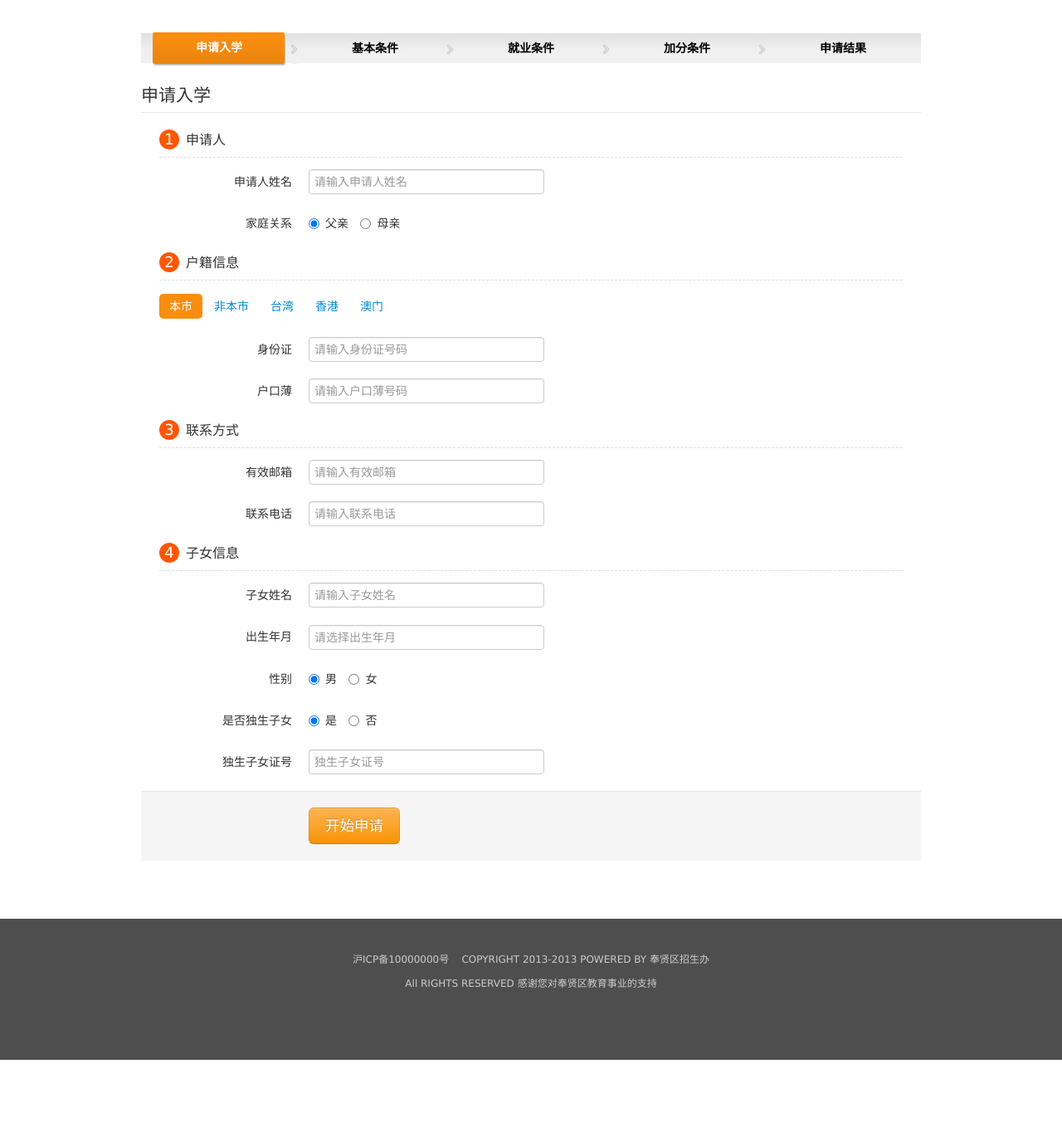
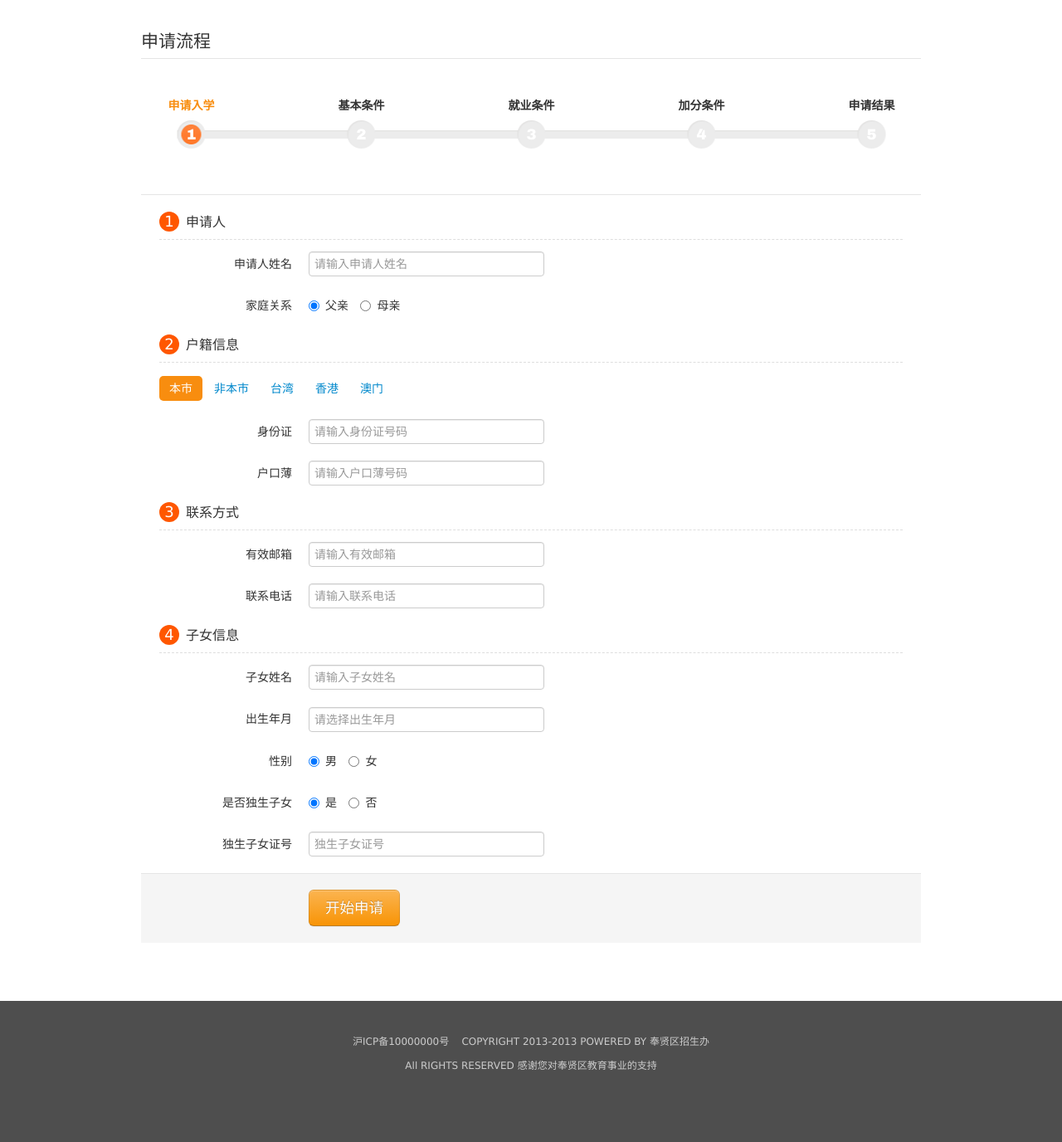
Before and after one commit to xiangpaopao/eduManage, a PHP site: page /guide.php in a window 1280 px wide. Shown: the part 86-1462 px from the top of the page at 83% size. Before the commit the page ends 1363 px from the top, so only its background shows below. Run offline with PHP 8.4, Linux system fonts and the light colour scheme; some libraries are stand-ins or nearby versions.

Commit message:
导航栏样式 后台交互
导航栏样式 后台交互

```diff
--- a/css/style.css
+++ b/css/style.css
@@ -49,18 +49,25 @@ body{font: 14px/1.6 Verdana, Helvetica, sans-serif;}
 #appbox1 #myTab{ margin:10px 22px 20px 22px;}
 #appbox1 #myTab .active a{ background:#f88d0f;}
 .form-horizontal .form-actions {padding-left: 202px;}
-#guideBar{	margin-top:40px}
-.flow-steps-order {width: 100%;margin-bottom: 15px}
-.flow-steps-order ol {height: 40px;background: url(../img/barbg.png) repeat-x;margin:0}
-.flow-steps-order .num5 li {width: 20%}
-.flow-steps-order .done {color: rgb(0, 0, 0)}
-.flow-steps-order li {display: inline;float: left;text-align: centerfont-size: 14px;background: url(../img/arrow.png) no-repeat 100% 1px;color: rgb(128, 128, 128)}
-.flow-steps-order .done .state {font-weight: 700}
-.flow-steps-order .state {height: 36px;line-height: 36px}
-.flow-steps-order span {display: block}
-.flow-steps-order li {text-align: center;font-size: 14px;color: rgb(128, 128, 128)}
-.flow-steps-order .last {background-image: none}
-.flow-steps-order .current .state {width: 161px;height: 40px;margin: -1px auto 0;background:url(../img/baractive.png) no-repeat;color: rgb(255, 255, 255)}
+#guideBar{margin:26px 0 20px 0; padding-bottom:45px;border-bottom: 1px solid #E5E5E5;}
+.flowstep {margin: 12px auto 10px;padding: 0;}
+.flowstep {width: 940px;margin: 0 auto;padding: 20px 0;}
+.flowstep ol {overflow: hidden;zoom: 1;}
+.flowstep-5 {margin-left: -42px;width: 1025px;}
+.flowstep-5 li {width: 205px;}
+.flowstep li {float: left;text-align: center;}
+.flowstep .step-first .step-done .step-no {background-position: 50% -204px;}
+.flowstep .step-done .step-no {background-position: 50% -170px; text-indent:-1000em}
+.flowstep .step-no {height: 34px;line-height: 34px;font-family: 'arial black';color: #FFF;font-size: 18px;}
+.flowstep .step-no, .flowstep .step-sub-box .step-sub {background: url(../img/guidebar.png?2) no-repeat 50% -102px;}
+.flowstep .step-cur .step-name {color: #f88d0f;}
+.flowstep .step-cur .step-no {background-position: 50% 0;}
+.flowstep .step-first .step-cur .step-no {background-position: 50% -34px;}
+.flowstep .step-last .step-no {background-position: 50% -136px;}
+.flowstep .step-last .step-cur .step-no {background-position: 50% -68px;}
+.flowstep .step-name{margin-bottom:8px;font-weight: 600; font-size:14px}
+.form-horizontal {margin-top:30px;}
+
 
 /* result */
 #resultBody{background:url(../img/result.jpg) repeat-x  bottom center; height:580px}
@@ -75,3 +82,9 @@ body{font: 14px/1.6 Verdana, Helvetica, sans-serif;}
 #adminBody{margin-top:30px;}
 #adminBody table select{ margin:0}
 #adminBody table td{ line-height:30px}
+#appendedInputButton{text-align:center; width:30px}
+#adminTopBar{margin-bottom:20px; line-height:24px}
+#adminTopBar .input-append{ margin:0}
+#adminTopBar em{ font-size:18px; color:#f88d0f}
+#adminBody input[type="checkbox"] {margin:-2px 4px 0 0;}
+#adminBody .breadcrumb li{padding:0 10px 0 0}
--- a/guide.php
+++ b/guide.php
@@ -1,21 +1,47 @@
 <?php require_once ('header.php'); ?>
 <div class="container">
-  <div id="guideBar" class="flow-steps-order">
-    <ol class="num5">
-      <li class="done current"> <span class="state">申请入学</span> </li>
-      <li class="done"> <span class="state">基本条件</span> </li>
-      <li class="done"> <span class="state">就业条件</span> </li>
-      <li class="done"> <span class="state">加分条件</span> </li>
-      <li class="done last"> <span class="state">申请结果</span> </li>
-    </ol>
-  </div>
-  <!-- 申请入学 -->
-  <div id="appbox1">
   <form class="form-horizontal">
     <fieldset>
       <div id="legend" class="">
-          <legend class="">申请入学</legend>
+        <legend class="">申请流程</legend>
       </div>
+      <div id="guideBar" class="flowstep">
+        <ol class="flowstep-5">
+          <li class="step-first">
+            <div class="step-cur">
+              <div class="step-name">申请入学</div>
+              <div class="step-no">1</div>
+            </div>
+          </li>
+          <li>
+            <div class="">
+              <div class="step-name">基本条件</div>
+              <div class="step-no">2</div>
+            </div>
+          </li>
+          <li>
+            <div class="">
+              <div class="step-name">就业条件</div>
+              <div class="step-no">3</div>
+            </div>
+          </li>
+          <li>
+            <div class="">
+              <div class="step-name">加分条件</div>
+              <div class="step-no">4</div>
+            </div>
+          </li>
+          <li class="step-last">
+            <div class="">
+              <div class="step-name">申请结果</div>
+              <div class="step-no">5</div>
+            </div>
+          </li>
+        </ol>
+      </div>
+
+      <!-- 申请入学 -->
+      <div id="appbox1">
         <h4><b>1</b>申请人</h4>
         <div class="control-group">
           <label class="control-label" for="input01">申请人姓名</label>
@@ -149,8 +175,6 @@
         <div class="control-group">
           <label class="control-label" for="input01">性别</label>
           <div class="controls">
-
-
             <label class="radio inline">
               <input type="radio" value="1" checked="checked" name="sex">
               男 </label>
@@ -179,17 +203,10 @@
         <div class="form-actions">
           <div id="setp1-next" class="btn btn-warning btn-large">开始申请</div>
         </div>
-      </fieldset>
-    </form>
       </div>
 
       <!-- 基本条件 -->
       <div id="appbox2" style="display:none">
-    <form class="form-horizontal">
-      <fieldset>
-        <div id="legend" class="">
-          <legend class="">基本条件</legend>
-        </div>
       <div class="control-group">
         <label class="control-label">居住证</label>
         <div class="controls">
@@ -222,17 +239,10 @@
         <div id="setp2-prev" class="btn btn-large">上一步</div>
         <div id="setp2-next" class="btn btn-warning btn-large">下一步</div>
       </div>
-      </fieldset>
-    </form>
 </div>
 
 <!-- 就业条件 -->
 <div id="appbox3" style="display:none">
-    <form class="form-horizontal">
-      <fieldset>
-        <div id="legend" class="">
-          <legend class="">就业条件</legend>
-        </div>
     <div class="control-group">
       <label class="control-label" for="input01">就业情况</label>
       <div class="controls">
@@ -266,17 +276,10 @@
       <div id="setp3-prev" class="btn btn-large">上一步</div>
       <div id="setp3-next" class="btn btn-warning btn-large">下一步</div>
     </div>
-      </fieldset>
-    </form>
     </div>
 
     <!-- 加分条件 -->
     <div id="appbox4" style="display:none">
-    <form class="form-horizontal">
-      <fieldset>
-        <div id="legend" class="">
-          <legend class="">加分条件</legend>
-        </div>
     <div class="control-group">
       <label class="control-label">学历或者职称</label>
       <div class="controls">
@@ -307,12 +310,12 @@
         </select>
       </div>
     </div>
-        <div id="control-award-id" class="control-group" style="display:none"><label class="control-label" for="input01">奖励编号</label>
+    <div id="control-award-id" class="control-group" style="display:none">
+      <label class="control-label" for="input01">奖励编号</label>
       <div class="controls">
         <input type="text" placeholder="请输入奖励编号" class="input-xlarge">
       </div>
     </div>
-
     <div id="control-award-pic" class="control-group" style="display:none">
       <label class="control-label">上传证书图片</label>
 
@@ -321,11 +324,9 @@
         <input class="input-file" id="fileInput" type="file">
       </div>
     </div>
-
     <div class="form-actions">
       <div id="setp4-prev" class="btn btn-large">上一步</div>
-          <a id="setp4-next" href="result.php" class="btn btn-warning btn-large">提交申请</a>
-        </div>
+      <a id="setp4-next" href="result.php" class="btn btn-warning btn-large">提交申请</a> </div>
   </fieldset>
 </form>
 </div>
@@ -333,31 +334,41 @@
 <script>
 $(document).ready(function(e) {
 	var $allBox = $('#appbox1,#appbox2,#appbox3,#appbox4');
-	var $done = $('.done');
+	var $setp = $('#guideBar ol li').children('div');
 
 	$('#setp2-prev').click(function(){
 			$allBox.hide();
-			$done.removeClass('current');
+			$setp.eq(0).removeClass('step-done');
+			$setp.eq(0).addClass('step-cur');
+			$setp.eq(1).removeClass('step-cur');
 			$('#appbox1').show();
-			$done.eq(0).addClass('current');
 	});
 	$('#setp1-next,#setp3-prev').click(function(){
 			$allBox.hide();
-			$done.removeClass('current');
+			$setp.eq(0).removeClass('step-cur');
+			$setp.eq(0).addClass('step-done');
+			$setp.eq(1).addClass('step-cur');
+			$setp.eq(1).removeClass('step-done');
+			$setp.eq(2).removeClass('step-cur');
 			$('#appbox2').show();
-			$done.eq(1).addClass('current');
 	});
 	$('#setp2-next,#setp4-prev').click(function(){
 			$allBox.hide();
-			$done.removeClass('current');
+			$setp.eq(1).removeClass('step-cur');
+			$setp.eq(1).addClass('step-done');
+			$setp.eq(2).addClass('step-cur');
+			$setp.eq(2).removeClass('step-done');
+			$setp.eq(3).removeClass('step-cur');
 			$('#appbox3').show();
-			$done.eq(2).addClass('current');
 	});
 	$('#setp3-next').click(function(){
 			$allBox.hide();
-			$done.removeClass('current');
+			$setp.eq(2).removeClass('step-cur');
+			$setp.eq(2).addClass('step-done');
+			$setp.eq(3).addClass('step-cur');
+			$setp.eq(3).removeClass('step-done');
+			$setp.eq(4).removeClass('step-cur');
 			$('#appbox4').show();
-			$done.eq(3).addClass('current');
 	});
 
 
```
Also changed, not shown: admin/manage.php (+52 -12 lines), result.php (+47 -39 lines), img/baractive.png, img/guidebar.png (added). Lines whose indentation alone changed are shown as unchanged.
